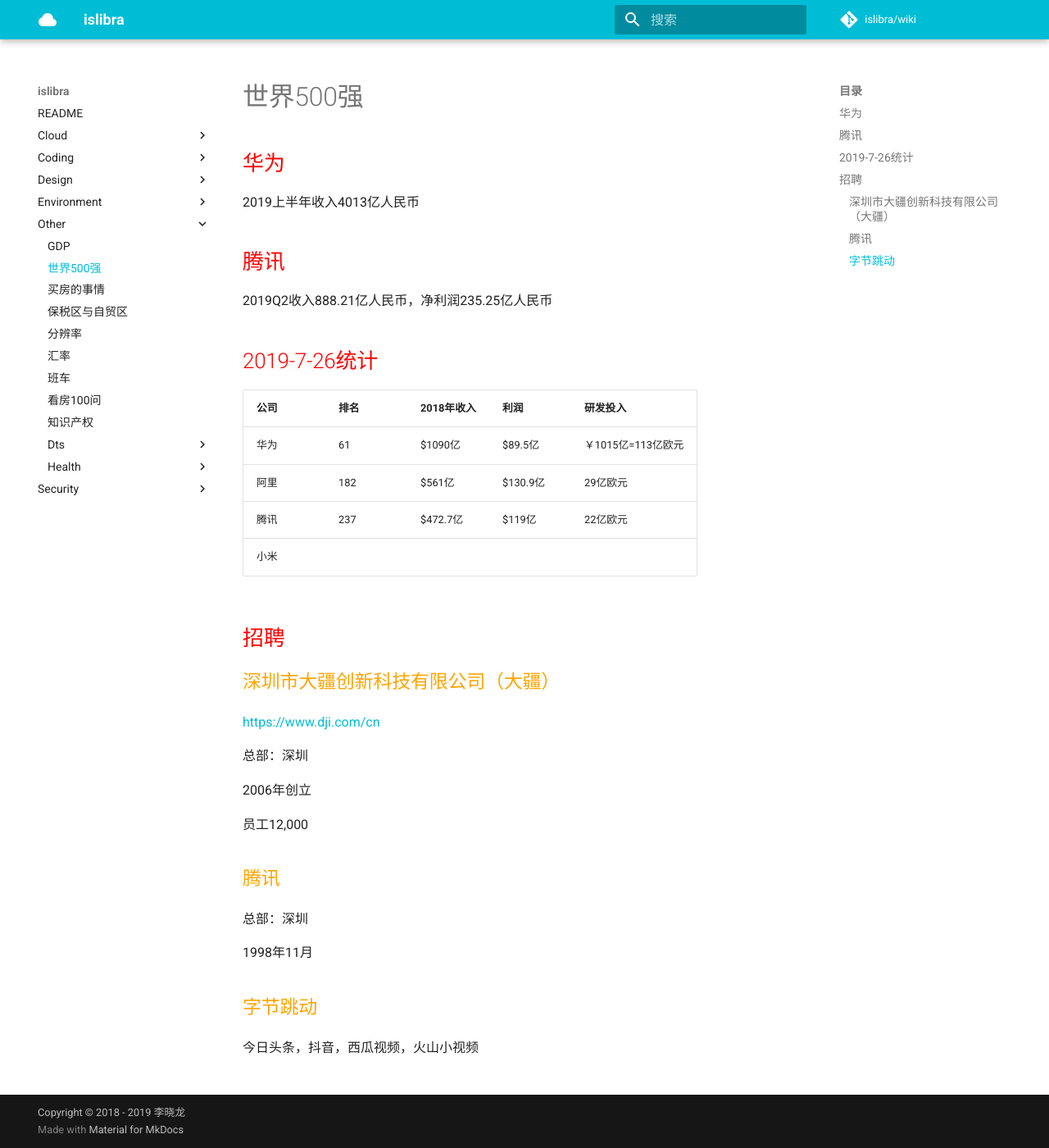
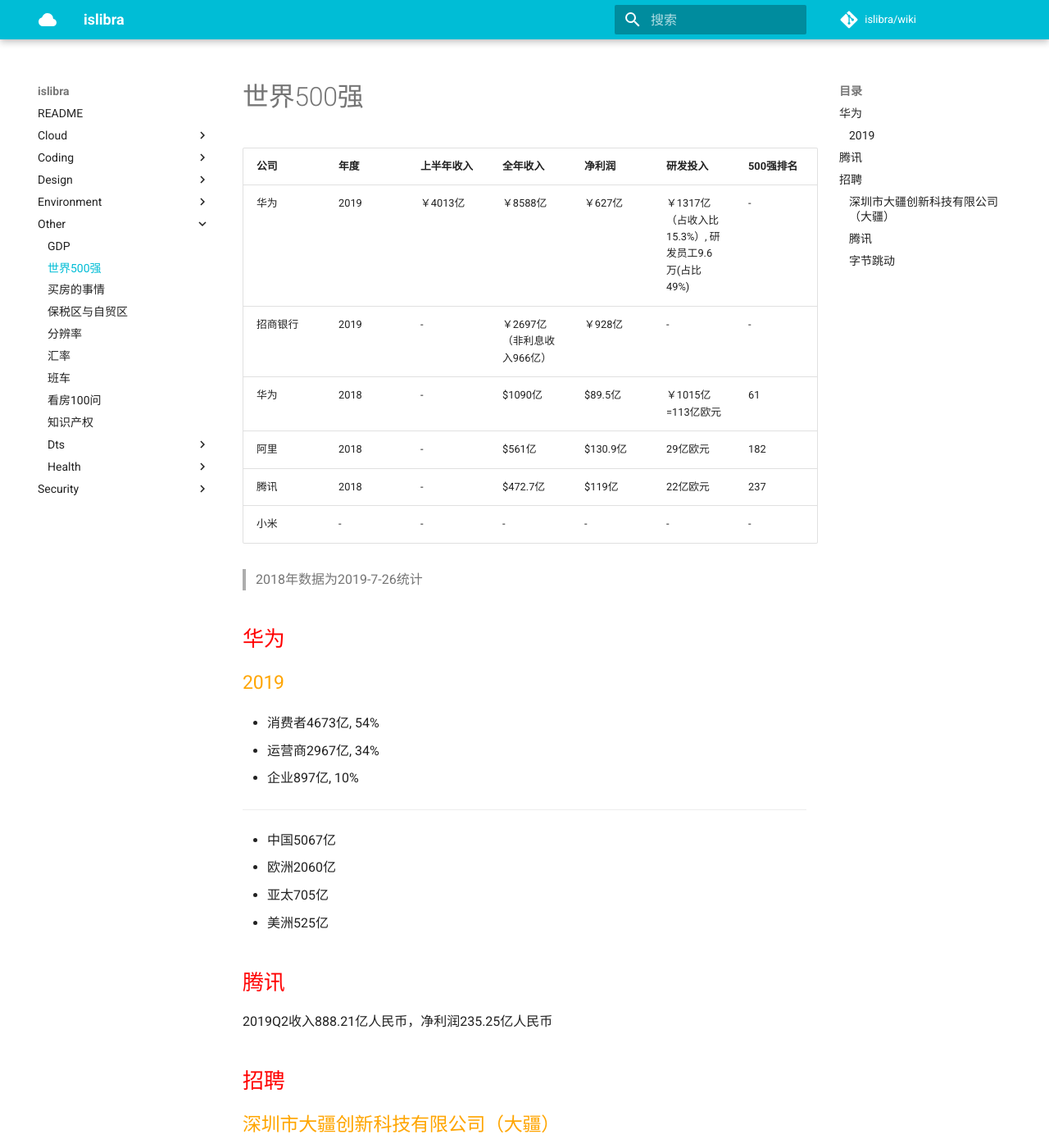
Before and after one commit to islibra/wiki, an MkDocs documentation site: the page built from docs/other/世界500强.md, in a window 1280 px wide and 1400 px high. Shown: the whole window at 82% size. Built offline with MkDocs 1.6.1 and Material for MkDocs 9.7.7, drawn with Linux system fonts in a browser that asks for light colours; comment, search, counter and statistics services are not loaded.

Commit message:
Update 世界500强.md

```diff
--- a/docs/other/世界500强.md
+++ b/docs/other/世界500强.md
@@ -1,22 +1,35 @@
 # 世界500强
+
+公司 | 年度 | 上半年收入 | 全年收入 | 净利润 | 研发投入 | 500强排名
+--- | --- | --- | --- | --- | --- | ---
+华为 | 2019 | ￥4013亿 | ￥8588亿 | ￥627亿 | ￥1317亿（占收入比15.3%）, 研发员工9.6万(占比49%) | -
+招商银行 | 2019 | - | ￥2697亿（非利息收入966亿） | ￥928亿 | - | -
+华为 | 2018 | - | $1090亿 | $89.5亿 | ￥1015亿=113亿欧元 | 61
+阿里 | 2018 | - | $561亿 | $130.9亿 | 29亿欧元 | 182
+腾讯 | 2018 | - | $472.7亿 | $119亿 | 22亿欧元 | 237
+小米 | - | - | - | - | - | -
+
+> 2018年数据为2019-7-26统计
 
 ## 华为
 
-2019上半年收入4013亿人民币
+### 2019
+
+- 消费者4673亿, 54%
+- 运营商2967亿, 34%
+- 企业897亿, 10%
+
+---
+
+- 中国5067亿
+- 欧洲2060亿
+- 亚太705亿
+- 美洲525亿
+
 
 ## 腾讯
 
 2019Q2收入888.21亿人民币，净利润235.25亿人民币
-
-
-## 2019-7-26统计
-
-公司 | 排名 | 2018年收入 | 利润 | 研发投入
---- | --- | --- | --- | ---
-华为 | 61 | $1090亿 | $89.5亿 | ￥1015亿=113亿欧元
-阿里 | 182 | $561亿 | $130.9亿 | 29亿欧元
-腾讯 | 237 | $472.7亿 | $119亿 | 22亿欧元
-小米 | | | |
 
 
 ## 招聘
```
